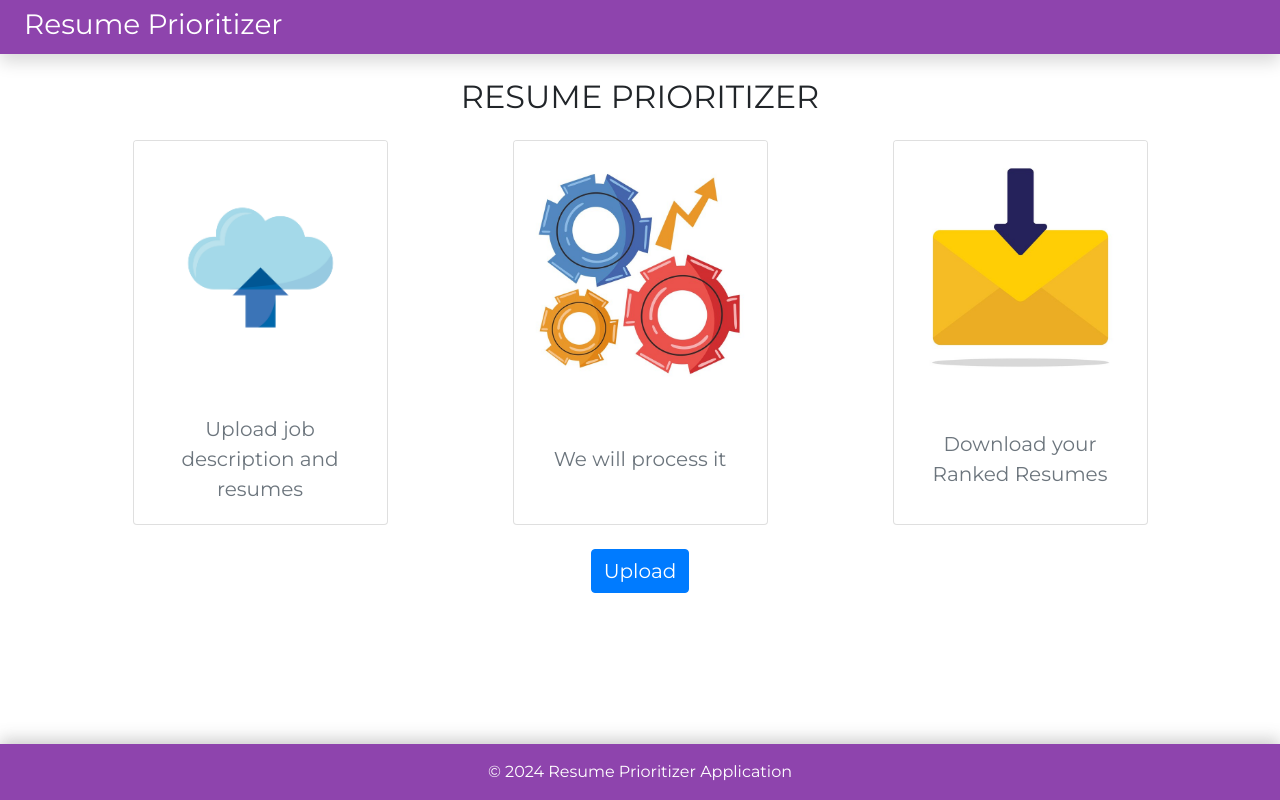
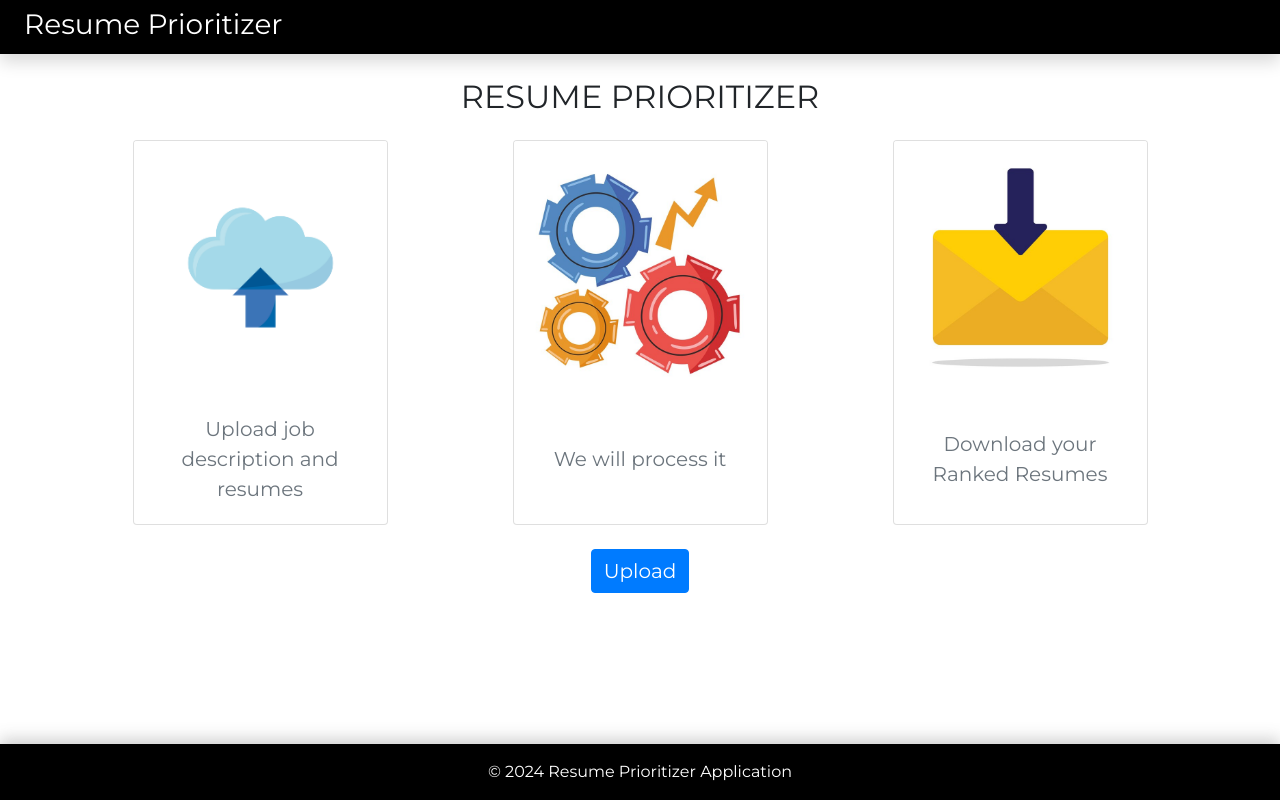
Before and after one commit to harsha123e/resume-prioritizer, a Django app: page / in a window 1280 px wide. Run offline with Django 5.2, Linux system fonts and the light colour scheme; some libraries are stand-ins or nearby versions.

Commit message:
Update header and footer color to black

```diff
--- a/resume_parser/static/css/styles.css
+++ b/resume_parser/static/css/styles.css
@@ -33,7 +33,7 @@
 
 header,
 footer {
-  background-color: #8e44ad;
+  background-color: black;
 }
 
 .header-title {
```
